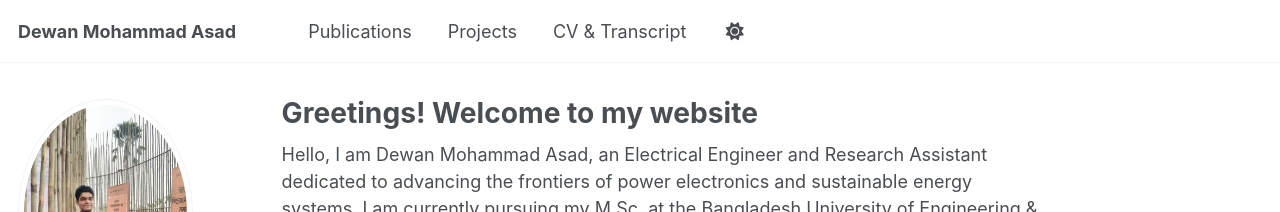
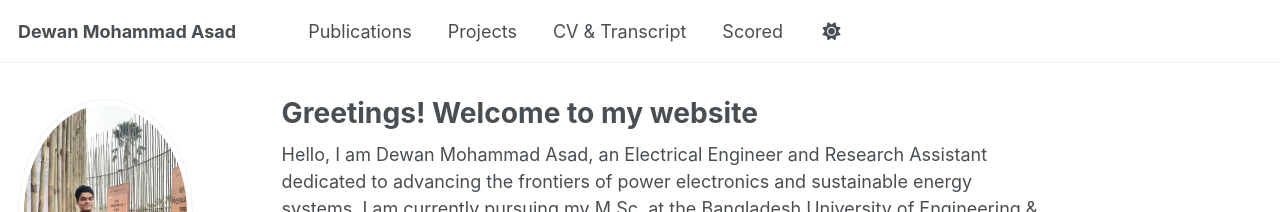
Before and after one commit to dewan-mohammad-asad-d1a/dewan-mohammad-asad-d1a.github.io, a Jekyll site: the page built from _pages/about.md, in a window 1280 px wide. Shown: the top 212 px of the page. Built offline with Jekyll 4.4.1, drawn with Linux system fonts in a browser that asks for light colours; some web fonts are replaced; a script that is not in the unit is left out.

Commit message:
Update navigation.yml
Update navigation.yml

```diff
--- a/_data/navigation.yml
+++ b/_data/navigation.yml
@@ -17,6 +17,9 @@ main:
   - title: "CV & Transcript"
     url: /cv/
 
+  - title: "Scored"
+    url: /scores/
+
   # - title: "Guide"
   #   url: /markdown/
 
```
